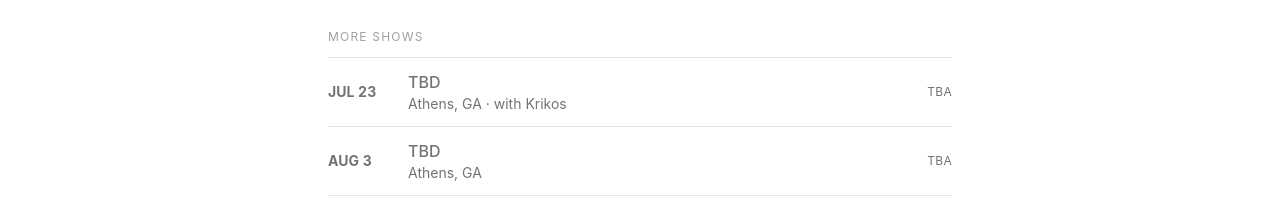
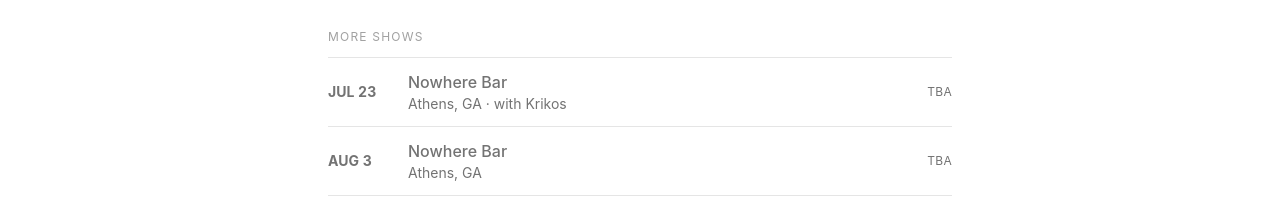
Before and after one commit to LincolnLedet/samurai-test-drive-epk, a React (Vite) app: page / in a window 1280 px wide. Shown: the part 560-773 px from the top of the page. Built offline with nearby package versions, Linux system fonts and the light colour scheme.

Commit message:
nowhwere bar

```diff
--- a/src/data.js
+++ b/src/data.js
@@ -54,7 +54,7 @@
     date: '2026-07-23',
     time: 'TBD',
     doors: 'TBD',
-    venue: 'TBD',
+    venue: 'Nowhere Bar',
     city: 'Athens, GA',
     support: 'with Krikos',
     price: 'TBD',
@@ -64,7 +64,7 @@
     date: '2026-08-03',
     time: 'TBD',
     doors: 'TBD',
-    venue: 'TBD',
+    venue: 'Nowhere Bar',
     city: 'Athens, GA',
     support: '',
     price: 'TBD',
```
